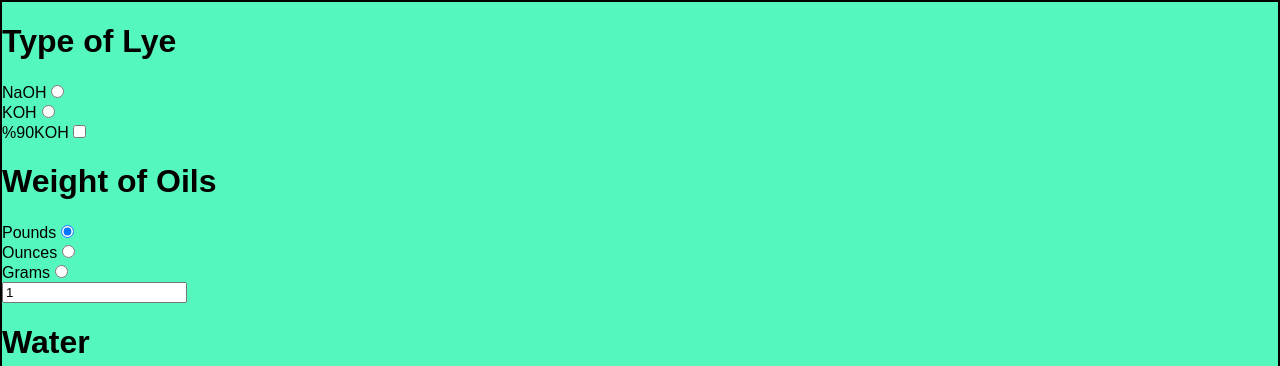
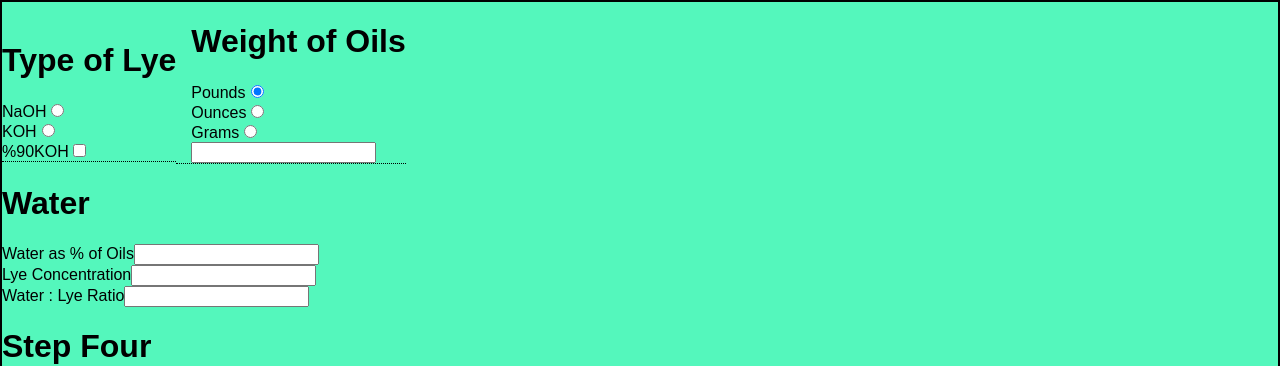
Before and after one commit to nblange/soapcalc-fe, a React (Create React App) app: page / in a window 1280 px wide. Shown: the top 366 px of the page. Built offline with nearby package versions, Linux system fonts and the light colour scheme; no server answers.

Commit message:
added some styling. added hover to first two steps, still in onLick function hell

```diff
--- a/src/components/firstFourSteps.js
+++ b/src/components/firstFourSteps.js
@@ -2,58 +2,67 @@ import React, { Component } from 'react';
 import '../index.css';
 
 class FirstFourSteps extends Component {
+
   render(){
     return (
       <div className='firstFourStepsBox'  >
         <div className='stepOne'>
+          <span className='stepOneText'>Choose what kind of lye you will be using. Sodium hydroxide, NaOH, is used to make soap bars.
+          If you want to make bar soap, click the circle next to NaOH. Potassium hyroxide, KOH, is used to make liquid soap.
+          This is a more complicated process than making bar soap. It involves adding the water in two stages: one for the soap cooking stage,
+          the other for diluting the soap.  You can find more about it here.  When making liquid soap, click the circle next to KOH.
+          If you have 90% pure KOH check the 90% box.</span>
           <h1>Type of Lye</h1>
             <label>NaOH
-              <input type='radio' name='Lye' value='NaOH'/>
+              <input type='radio' name='Lye' />
             </label><br/>
             <label>KOH
-              <input type='radio' name='Lye' value='KOH'/>
+              <input type='radio' name='Lye' />
             </label><br/>
             <label>%90KOH
-              <input type='checkbox' name='90%KOH' value='%90KOH'/>
+              <input type='checkbox' name='90%KOH' />
             </label>
         </div>
         <div className='stepTwo'>
+          <span className='stepTwoText'>This value is the total weight of all the oils that will be used in your recipe.  You can use either pounds, ounces or grams as your unit of measurement.
+
+No matter what unit of measurement you use to create your recipe, the calculated values are displayed in pounds, ounces and grams after clicking the 'View/Print Recipe' button.</span>
           <h1> Weight of Oils</h1>
           <label>Pounds
-            <input type='radio' name='Weight' value='Pounds' checked/>
+            <input type='radio' name='Weight' checked/>
           </label><br/>
           <label>Ounces
-            <input type='radio' name='Weight' value='KOH'/>
+            <input type='radio' name='Weight'/>
           </label><br/>
           <label>Grams
-            <input type='radio' name='Weight' value='KOH'/>
+            <input type='radio' name='Weight' />
           </label><br/>
           <label>
-            <input type='text' name='90%KOH' value='1'/>
+            <input type='text' name='90%KOH' />
           </label>
         </div>
         <div className='stepThree'>
           <h1>Water</h1>
           <label>Water as % of Oils
-            <input type='text' name='water%oils' value=''/>
+            <input type='text' name='water%oils' />
           </label><br/>
           <label>Lye Concentration
-            <input type='text' name='Lye Concecntration' value=''/>
+            <input type='text' name='Lye Concecntration' />
           </label><br/>
           <label>Water : Lye Ratio
-            <input type='text' name='Water:lyeRatio' value=''/>
+            <input type='text' name='Water:lyeRatio' />
           </label>
         </div>
         <div className='stepFour'>
           <h1>Step Four</h1>
           <label>Super Fat
-            <input type='text' name='superFat' value=''/>
+            <input type='text' name='superFat' />
           </label><br/>
           <label>Super Fragrance
-            <input type='text' name='Fragrance' value=''/>
+            <input type='text' name='Fragrance' />
           </label><br/>
           <label>Amount
-            <input type='text' name='Amount' value=''/>
+            <input type='text' name='Amount' />
           </label><br/>
         </div>
       </div>
--- a/src/components/stepFive.js
+++ b/src/components/stepFive.js
@@ -22,8 +22,9 @@ class StepFive extends Component{
       })
     }
 
-    handleChange(e){
-      this.setState({counter: e.target.value})
+    handleChange = (e) => {
+       e.preventDefault();
+       this.setState({counter: e.target.value})
     }
 
 
@@ -34,7 +35,7 @@ class StepFive extends Component{
           {this.state.ingredients.map(function(ingredients, i){
             console.log(i)
             return <div>
-              <span><a key={i} href="#" onClick={() => this.handleChange(this, i)}>{ingredients.name}</a> <a href='#'>+</a></span>
+              <a key={i} href="#" value={i} onClick={() => this.handleChange(i)}>{ingredients.name}</a>
             </div>
           })}
         </div>
@@ -70,7 +71,7 @@ render() {
         </div>
       )
     }
-  console.log(this.listAll(),)}
+  }
 }
 
 export default StepFive
--- a/src/index.css
+++ b/src/index.css
@@ -29,7 +29,63 @@ body {
     border: solid 2px;
 }
 
+
 .stepFiveBox{
     background-color: #5485F7;
     border: solid 2px;
 }
+
+.stepOne {
+    position: relative;
+    display: inline-block;
+    border-bottom: 1px dotted black; /* If you want dots under the hoverable text */
+}
+
+/* Tooltip text */
+.stepOne .stepOneText {
+    visibility: hidden;
+    width: 270px;
+    background-color: black;
+    color: #fff;
+    text-align: center;
+    padding: 5px 0;
+    border-radius: 6px;
+
+    /* Position the tooltip text - see examples below! */
+    position: absolute;
+    top: -5px;
+    left: 105%;
+}
+
+/* Show the tooltip text when you mouse over the tooltip container */
+.stepOne:hover .stepOneText {
+    visibility: visible;
+}
+
+.stepTwo {
+    position: relative;
+    padding-left: 15px;
+    display: inline-block;
+    border-bottom: 1px dotted black; /* If you want dots under the hoverable text */
+}
+
+/* Tooltip text */
+.stepTwo .stepTwoText {
+    visibility: hidden;
+    width: 270px;
+    background-color: black;
+    color: #fff;
+    text-align: center;
+    padding: 5px 0;
+    border-radius: 6px;
+
+    /* Position the tooltip text - see examples below! */
+    position: absolute;
+    top: -5px;
+    left: 105%;
+}
+
+/* Show the tooltip text when you mouse over the tooltip container */
+.stepTwo:hover .stepTwoText {
+    visibility: visible;
+}
```
